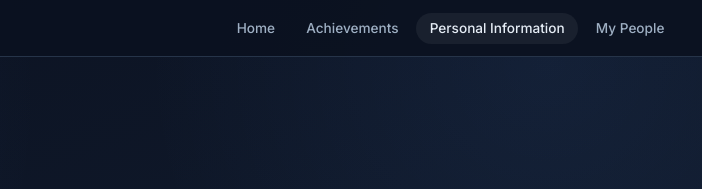
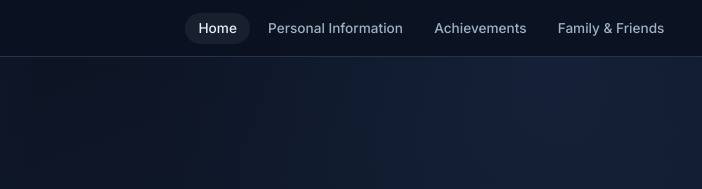
Before and after one commit to mjjgd/mjd, a plain HTML site: page about.html in a window 1280 px wide. Shown: the top 189 px of the page, 578-1280 px from the left. Drawn offline with nearby package versions, Linux system fonts and the light colour scheme.

Commit message:
Update about.html

```diff
--- a/about.html
+++ b/about.html
@@ -23,10 +23,10 @@
             </a>
 
             <ul class="nav-links">
-                <li><a href="index.html">Home</a></li>
+                <li><a href="index.html" class="active">Home</a></li>
+                <li><a href="about.html">Personal Information</a></li>
                 <li><a href="achievements.html">Achievements</a></li>
-                <li><a href="about.html" class="active">Personal Information</a></li>
-                <li><a href="family.html">My People</a></li>
+                <li><a href="family.html">Family & Friends</a></li>
             </ul>
         </nav>
     </header>
```
